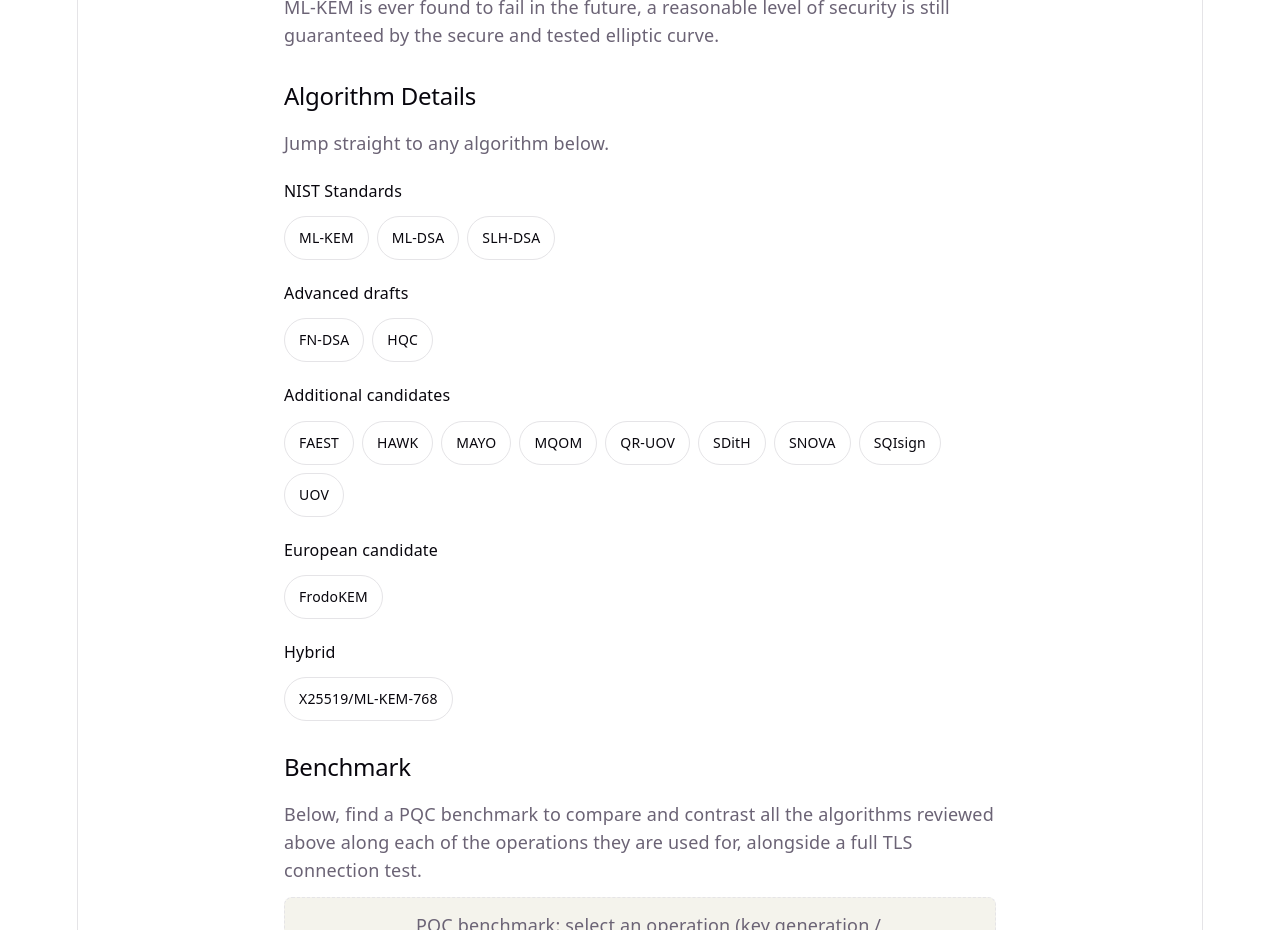
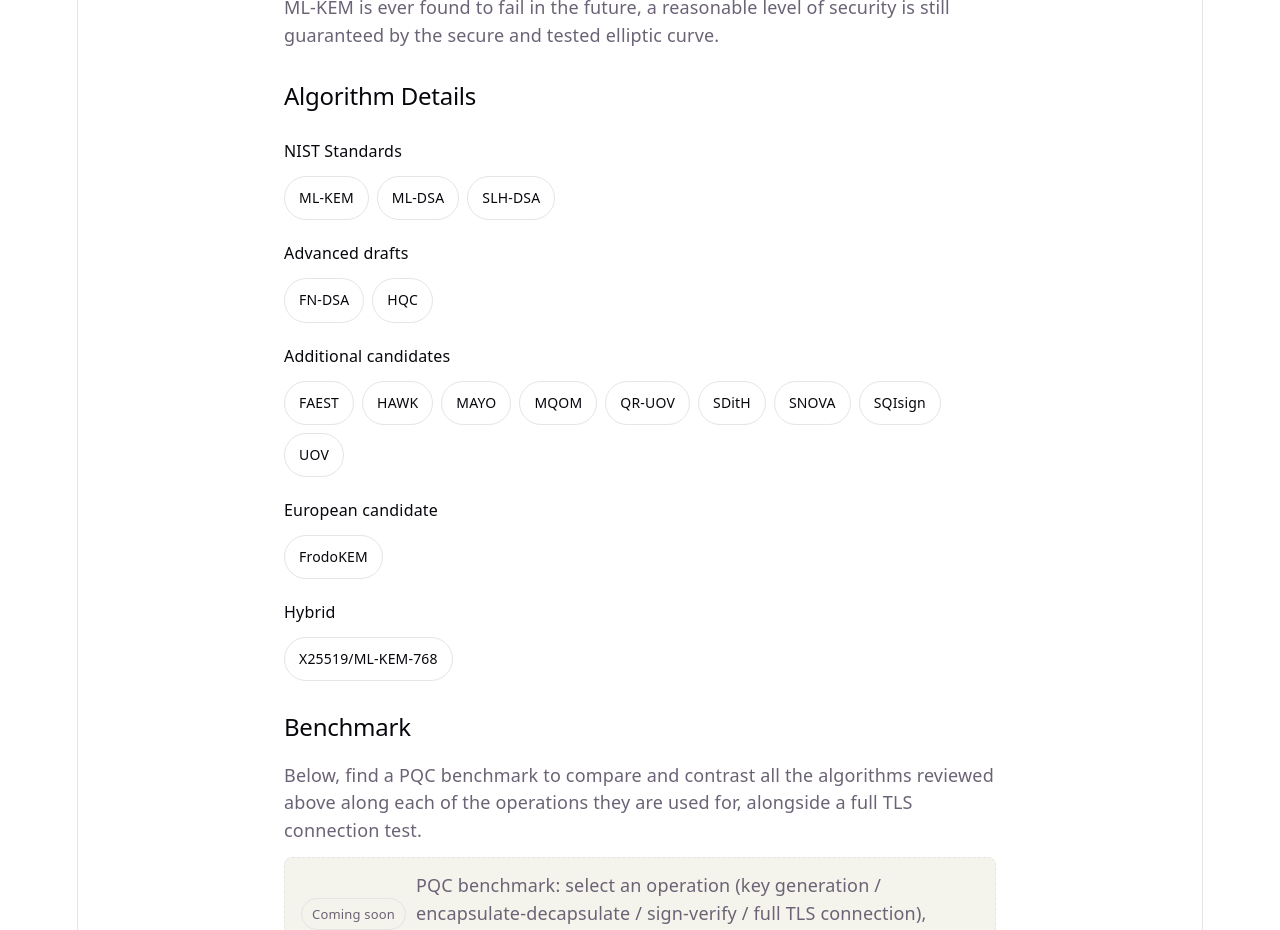
Before and after one commit to gillo7/CryptoMaths, a React (Vite) app in the folder frontend/: page /post-quantum-cryptography in a window 1280 px wide. Shown: the part 1740-2670 px from the top of the page. Built offline with nearby package versions, Linux system fonts and the light colour scheme.

Commit message:
Remove the 'Jump straight to any algorithm below' line from Algorithm Details

```diff
--- a/frontend/src/pages/PostQuantumCryptography.tsx
+++ b/frontend/src/pages/PostQuantumCryptography.tsx
@@ -94,7 +94,6 @@ function PostQuantumCryptography() {
 
       <section>
         <h2>Algorithm Details</h2>
-        <p>Jump straight to any algorithm below.</p>
 
         <h3>NIST Standards</h3>
         <div className="spec-link-row">
```
